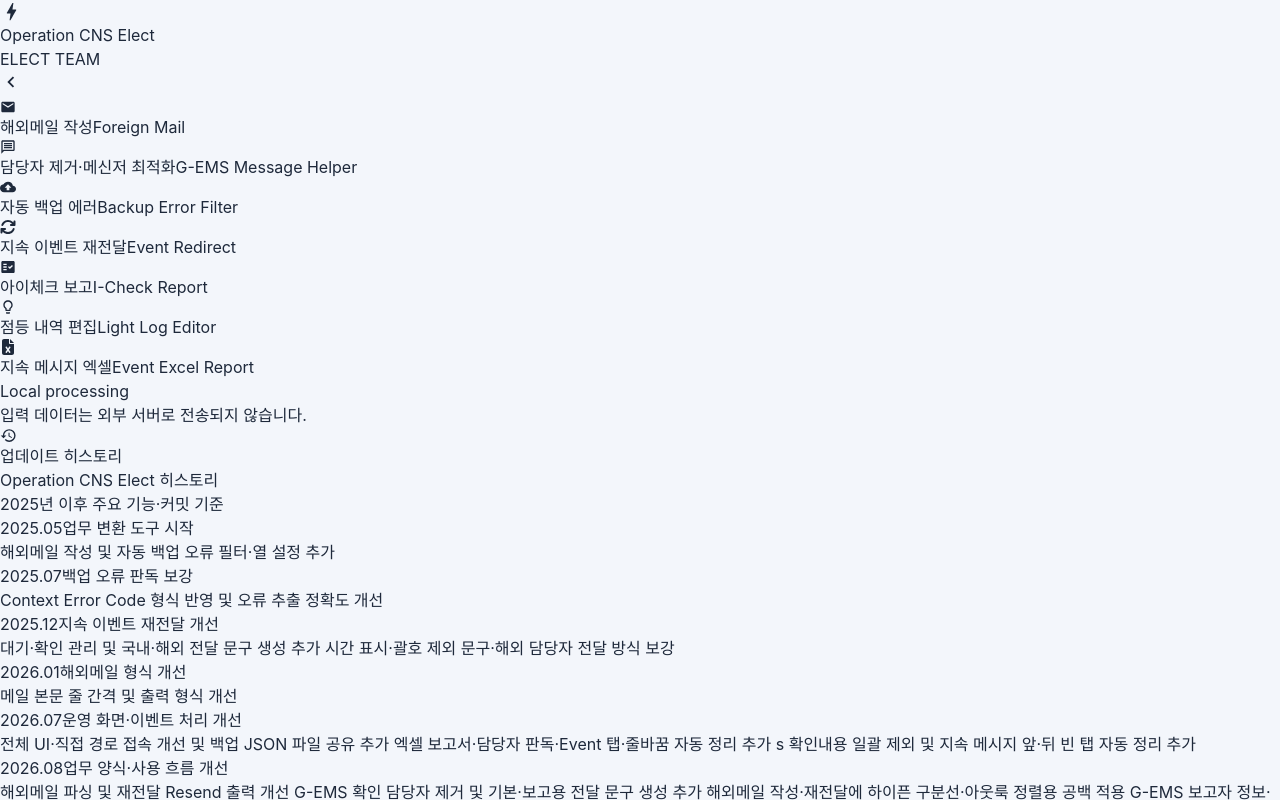
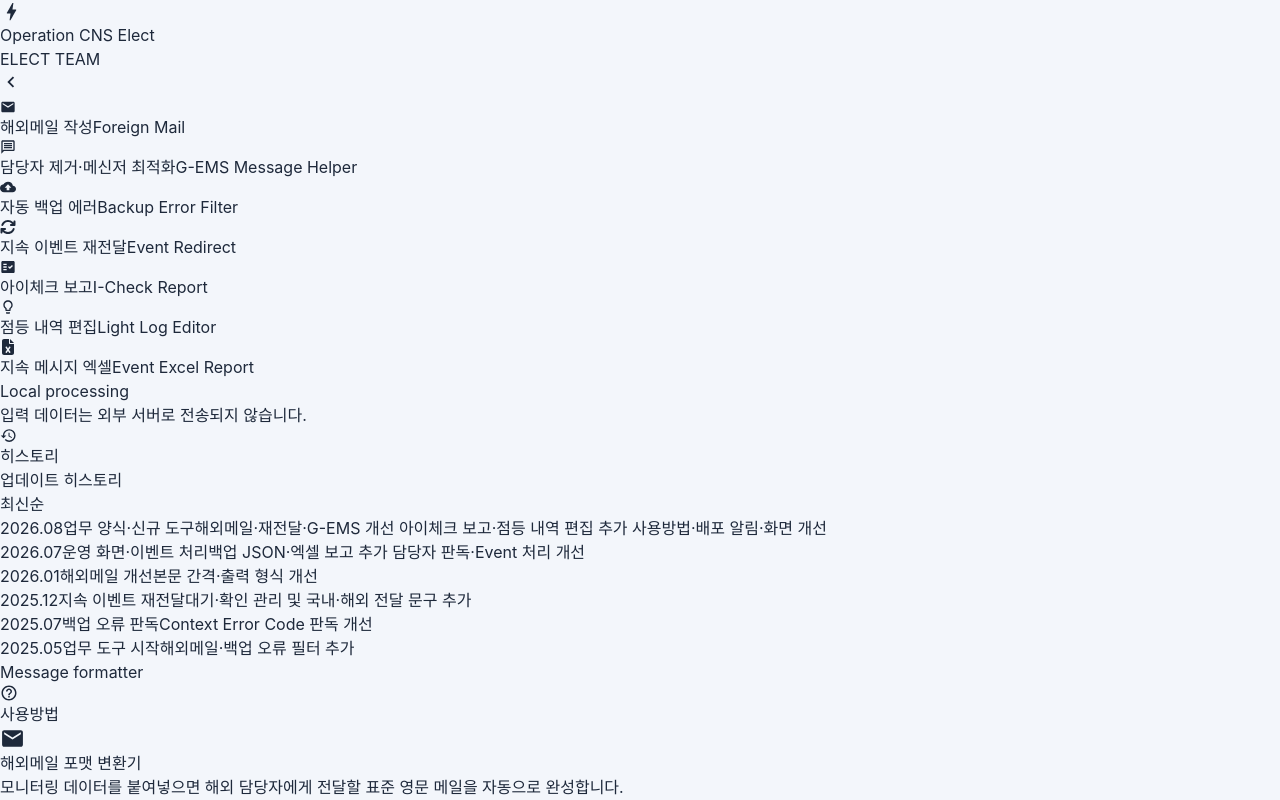
Before and after one commit to chipmunk-dev/Operation-entec, a React (Vite) app: page /foreign-mail in a window 1280 px wide. Shown: the top 800 px of the page. Built offline with nearby package versions, Linux system fonts and the light colour scheme.

Commit message:
style: simplify update history

```diff
--- a/src/components/Navbar.jsx
+++ b/src/components/Navbar.jsx
@@ -60,47 +60,37 @@
 
 const changeLogItems = [
   {
-    date: '2025.05',
-    title: '업무 변환 도구 시작',
-    detail: '해외메일 작성 및 자동 백업 오류 필터·열 설정 추가',
+    date: '2026.08',
+    title: '업무 양식·신규 도구',
+    detail: `해외메일·재전달·G-EMS 개선
+아이체크 보고·점등 내역 편집 추가
+사용방법·배포 알림·화면 개선`,
+  },
+  {
+    date: '2026.07',
+    title: '운영 화면·이벤트 처리',
+    detail: `백업 JSON·엑셀 보고 추가
+담당자 판독·Event 처리 개선`,
+  },
+  {
+    date: '2026.01',
+    title: '해외메일 개선',
+    detail: '본문 간격·출력 형식 개선',
+  },
+  {
+    date: '2025.12',
+    title: '지속 이벤트 재전달',
+    detail: '대기·확인 관리 및 국내·해외 전달 문구 추가',
   },
   {
     date: '2025.07',
-    title: '백업 오류 판독 보강',
-    detail: 'Context Error Code 형식 반영 및 오류 추출 정확도 개선',
+    title: '백업 오류 판독',
+    detail: 'Context Error Code 판독 개선',
   },
   {
-    date: '2025.12',
-    title: '지속 이벤트 재전달 개선',
-    detail: `대기·확인 관리 및 국내·해외 전달 문구 생성 추가
-시간 표시·괄호 제외 문구·해외 담당자 전달 방식 보강`,
-  },
-  {
-    date: '2026.01',
-    title: '해외메일 형식 개선',
-    detail: '메일 본문 줄 간격 및 출력 형식 개선',
-  },
-  {
-    date: '2026.07',
-    title: '운영 화면·이벤트 처리 개선',
-    detail: `전체 UI·직접 경로 접속 개선 및 백업 JSON 파일 공유 추가
-엑셀 보고서·담당자 판독·Event 탭·줄바꿈 자동 정리 추가
-s 확인내용 일괄 제외 및 지속 메시지 앞·뒤 빈 탭 자동 정리 추가`,
-  },
-  {
-    date: '2026.08',
-    title: '업무 양식·사용 흐름 개선',
-    detail: `해외메일 파싱 및 재전달 Resend 출력 개선
-G-EMS 확인 담당자 제거 및 기본·보고용 전달 문구 생성 추가
-해외메일 작성·재전달에 하이픈 구분선·아웃룩 정렬용 공백 적용
-G-EMS 보고자 정보·출력 방식 한 줄형 설정으로 간소화
-G-EMS 보고자 이름 브라우저 12시간 임시 저장
-전체 메뉴 작업 순서 안내 추가 및 기능별 상태·버튼 명칭 정리
-새 배포 감지 및 상단 새로고침 안내 추가
-서비스 표시명 Operation CNS Elect로 변경
-아이체크 16열 파싱 및 서버 담당자별 메신저 보고 문구 생성 추가
-전체 메뉴 인터랙티브 사용방법 팝오버 적용
-아이체크 결과를 반영하는 점등 내역 편집 추가`,
+    date: '2025.05',
+    title: '업무 도구 시작',
+    detail: '해외메일·백업 오류 필터 추가',
   },
 ];
 
@@ -199,43 +189,40 @@
         aria-describedby="operation-change-log"
       >
         <MdHistory size={17} />
-        {isOpen && <span className="text-[11px] font-semibold">업데이트 히스토리</span>}
+        {isOpen && <span className="text-[11px] font-semibold">히스토리</span>}
       </button>
 
       <div
         id="operation-change-log"
         role="tooltip"
-        className={`pointer-events-none fixed bottom-3 z-50 max-h-[calc(100vh-1.5rem)] w-[min(20rem,calc(100vw-7rem))] translate-x-1 overflow-y-auto rounded-3xl border border-white/10 bg-slate-950/95 p-4 opacity-0 shadow-2xl shadow-slate-950/50 backdrop-blur-2xl transition duration-150 group-hover:pointer-events-auto group-hover:translate-x-0 group-hover:opacity-100 group-focus-within:pointer-events-auto group-focus-within:translate-x-0 group-focus-within:opacity-100 ${
+        className={`pointer-events-none fixed bottom-3 z-50 max-h-[calc(100vh-1.5rem)] w-[min(18rem,calc(100vw-7rem))] translate-x-1 overflow-y-auto rounded-3xl border border-white/10 bg-slate-950/95 p-3.5 opacity-0 shadow-2xl shadow-slate-950/50 backdrop-blur-2xl transition duration-150 group-hover:pointer-events-auto group-hover:translate-x-0 group-hover:opacity-100 group-focus-within:pointer-events-auto group-focus-within:translate-x-0 group-focus-within:opacity-100 ${
           isOpen ? 'left-[276px]' : 'left-[92px]'
         }`}
       >
-        <div className="mb-3 border-b border-slate-800 pb-3">
-          <p className="text-sm font-bold text-white">Operation CNS Elect 히스토리</p>
-          <p className="mt-1 text-[11px] text-slate-500">
-            2025년 이후 주요 기능·커밋 기준
-          </p>
+        <div className="mb-2.5 flex items-center justify-between border-b border-white/10 px-1 pb-3">
+          <p className="text-sm font-bold text-white">업데이트 히스토리</p>
+          <span className="rounded-full bg-blue-500/10 px-2 py-1 text-[9px] font-bold tracking-wider text-blue-300">
+            최신순
+          </span>
         </div>
 
-        <ol className="space-y-3">
-          {changeLogItems.map(({ date, title, detail }, index) => (
+        <ol className="space-y-1.5">
+          {changeLogItems.map(({ date, title, detail }) => (
             <li
               key={`${date}-${title}`}
-              className="relative pl-4 before:absolute before:left-0 before:top-1.5 before:h-1.5 before:w-1.5 before:rounded-full before:bg-blue-500"
+              className="grid grid-cols-[3.25rem_1fr] gap-2.5 rounded-xl px-2.5 py-2.5 transition-colors hover:bg-white/[0.05]"
             >
-              {index < changeLogItems.length - 1 && (
-                <span className="absolute left-[2.5px] top-3.5 h-[calc(100%+0.25rem)] w-px bg-slate-800" />
-              )}
-              <div className="flex items-baseline gap-2">
-                <span className="shrink-0 text-[10px] font-bold text-blue-400">
-                  {date}
-                </span>
-                <span className="text-xs font-semibold text-slate-200">
+              <span className="mt-0.5 h-fit rounded-lg bg-white/[0.06] px-1.5 py-1 text-center text-[9px] font-bold text-blue-300">
+                {date}
+              </span>
+              <span className="min-w-0">
+                <span className="block text-[11px] font-bold text-slate-200">
                   {title}
                 </span>
-              </div>
-              <p className="mt-1 whitespace-pre-line text-[11px] leading-4 text-slate-500">
-                {detail}
-              </p>
+                <span className="mt-1 block whitespace-pre-line text-[10px] leading-4 text-slate-500">
+                  {detail}
+                </span>
+              </span>
             </li>
           ))}
         </ol>
```
